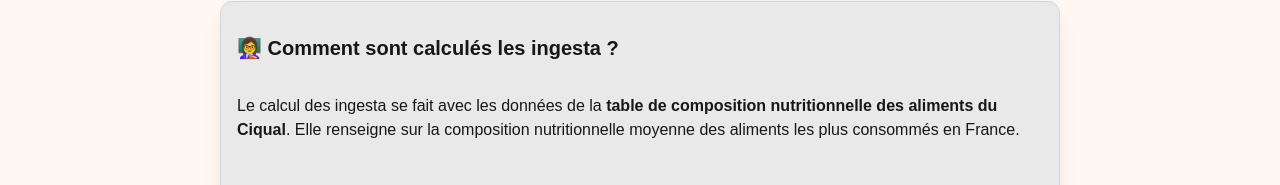
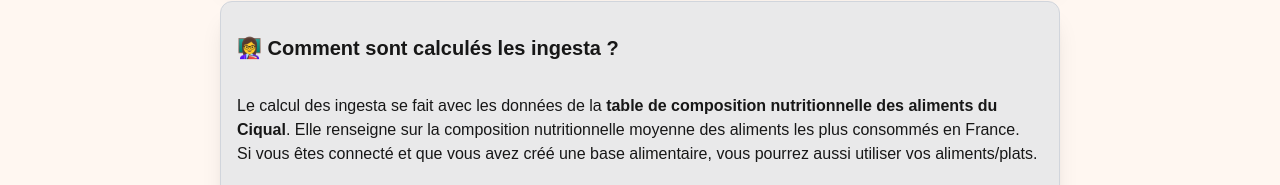
Before and after one commit to Edwige08/dietetic_lab_front, a Next.js app: page /ingesta in a window 1280 px wide. Shown: the part 767-952 px from the top of the page. Built offline with nearby package versions, Linux system fonts and the light colour scheme; no server answers.

Commit message:
update: IngestaInformation

```diff
--- a/src/components/IngestaInformation.tsx
+++ b/src/components/IngestaInformation.tsx
@@ -10,7 +10,8 @@ export default function IngestaInformation() {
                     text="👩‍🏫 Comment sont calculés les ingesta&nbsp;?"
                 />
                 <p>
-                    Le calcul des ingesta se fait avec les données de la <span className="font-bold">table de composition nutritionnelle des aliments du Ciqual</span>. Elle renseigne sur la composition nutritionnelle moyenne des aliments les plus consommés en France.
+                    Le calcul des ingesta se fait avec les données de la <span className="font-bold">table de composition nutritionnelle des aliments du Ciqual</span>. Elle renseigne sur la composition nutritionnelle moyenne des aliments les plus consommés en France. <br />
+                    Si vous êtes connecté et que vous avez créé une base alimentaire, vous pourrez aussi utiliser vos aliments/plats.
                 </p>
             </div>
 
```
